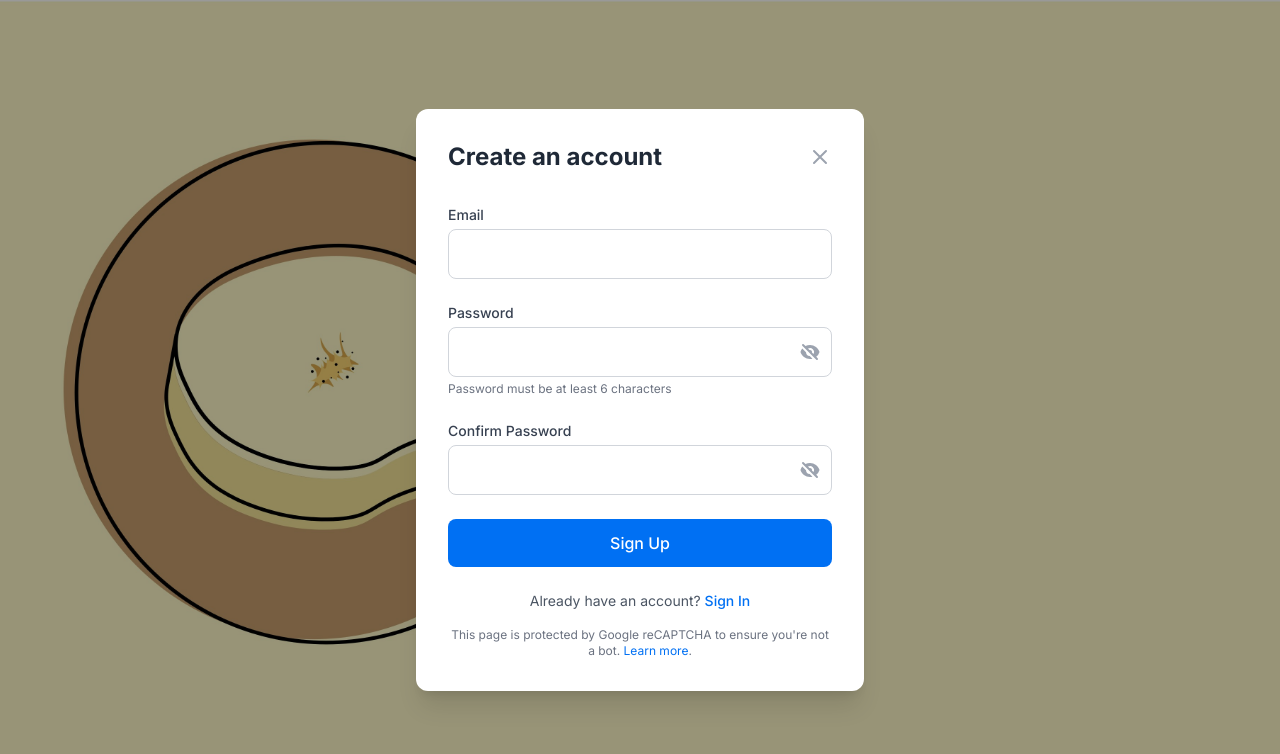
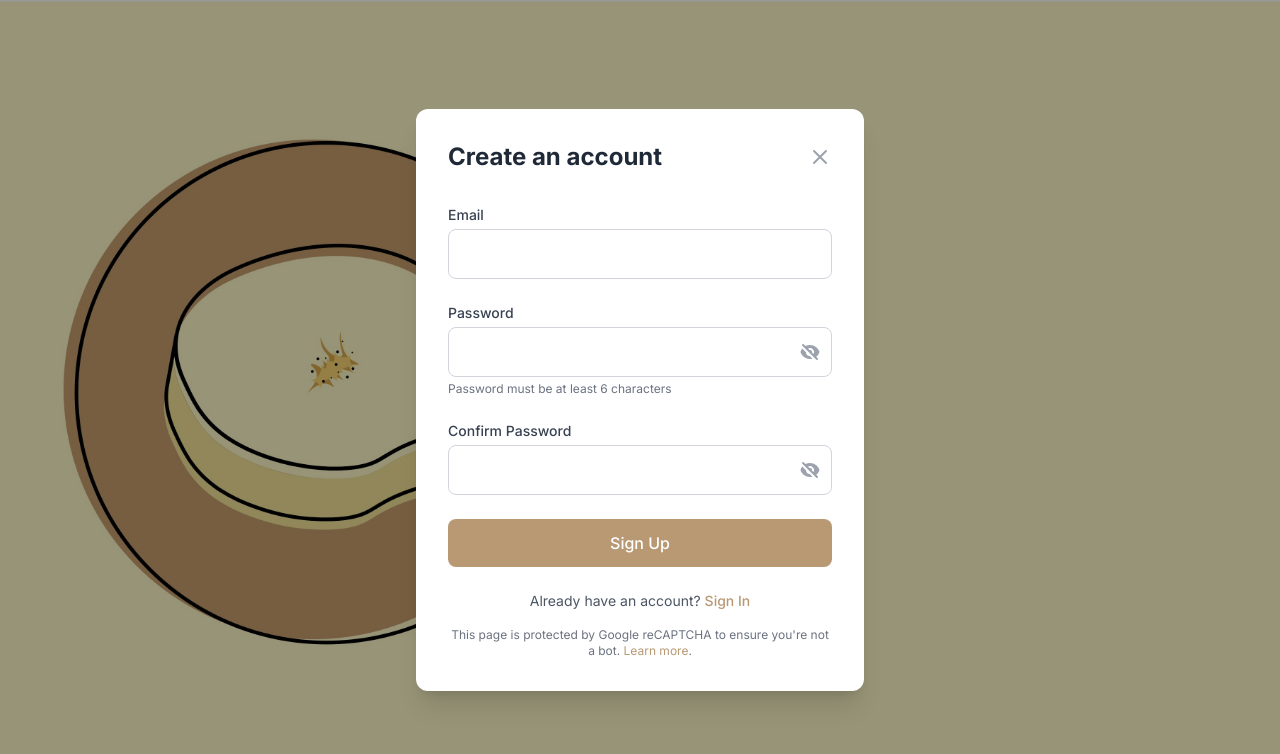
Before and after one commit to abhinavsingh1311/Projects, a Next.js app in the folder resume-scanner/: page /auth/signup in a window 1280 px wide. Shown: the top 754 px of the page. Built offline with nearby package versions, Linux system fonts and the light colour scheme; no server answers.

Commit message:
Improved styling of the application to match the bg color

```diff
--- a/resume-scanner/src/app/auth/signin/page.js
+++ b/resume-scanner/src/app/auth/signin/page.js
@@ -3,7 +3,6 @@ import { useState } from 'react';
 import { supabase } from '@/server/utils/supabase-client';
 import Link from 'next/link';
 import { useRouter } from 'next/navigation';
-import Image from 'next/image';
 
 export default function SignInPage() {
     const [email, setEmail] = useState('');
@@ -45,15 +44,14 @@ export default function SignInPage() {
     };
 
     return (
-        <div className="min-h-screen flex items-center justify-center bg-cover bg-center"
-            style={{ backgroundImage: 'url(/bg-leaves.jpg)' }}>
-            <div className="absolute inset-0 bg-black opacity-40"></div>
+        <div className="min-h-screen flex items-center justify-center bg-cream">
+            <div className="absolute inset-0 bg-cream-light opacity-40"></div>
 
-            <div className="bg-white dark:bg-gray-800 rounded-xl shadow-xl p-8 w-full max-w-md z-10">
+            <div className="bg-white rounded-2xl shadow-xl p-8 w-full max-w-md z-10 border border-brown-light">
                 <div className="flex justify-between items-center mb-8">
-                    <h1 className="text-2xl font-bold text-gray-800 dark:text-white">Sign in</h1>
+                    <h1 className="text-2xl font-bold text-brown">Sign in</h1>
                     <button
-                        className="text-gray-400 hover:text-gray-500"
+                        className="text-brown-light hover:text-brown"
                         onClick={() => router.push('/')}
                     >
                         <svg xmlns="http://www.w3.org/2000/svg" className="h-6 w-6" fill="none" viewBox="0 0 24 24" stroke="currentColor">
@@ -70,7 +68,7 @@ export default function SignInPage() {
 
                 <form onSubmit={handleSignIn} className="space-y-6">
                     <div>
-                        <label htmlFor="email" className="block text-sm font-medium text-gray-700 dark:text-gray-300 mb-1">
+                        <label htmlFor="email" className="block text-sm font-medium text-text mb-1">
                             Email or phone number
                         </label>
                         <input
@@ -78,14 +76,14 @@ export default function SignInPage() {
                             type="email"
                             value={email}
                             onChange={(e) => setEmail(e.target.value)}
-                            className="w-full px-4 py-3 rounded-lg border border-gray-300 dark:border-gray-600 focus:outline-none focus:ring-2 focus:ring-primary focus:border-transparent dark:bg-gray-700 dark:text-white"
+                            className="w-full px-4 py-3 rounded-lg border border-brown-light focus:outline-none focus:ring-2 focus:ring-brown focus:border-transparent bg-cream-light"
                             required
                         />
                     </div>
 
                     <div>
                         <div className="flex justify-between mb-1">
-                            <label htmlFor="password" className="block text-sm font-medium text-gray-700 dark:text-gray-300">
+                            <label htmlFor="password" className="block text-sm font-medium text-text">
                                 Password
                             </label>
                         </div>
@@ -95,12 +93,12 @@ export default function SignInPage() {
                                 type={showPassword ? "text" : "password"}
                                 value={password}
                                 onChange={(e) => setPassword(e.target.value)}
-                                className="w-full px-4 py-3 rounded-lg border border-gray-300 dark:border-gray-600 focus:outline-none focus:ring-2 focus:ring-primary focus:border-transparent dark:bg-gray-700 dark:text-white"
+                                className="w-full px-4 py-3 rounded-lg border border-brown-light focus:outline-none focus:ring-2 focus:ring-brown focus:border-transparent bg-cream-light"
                                 required
                             />
                             <button
                                 type="button"
-                                className="absolute inset-y-0 right-0 pr-3 flex items-center text-gray-400 hover:text-gray-600"
+                                className="absolute inset-y-0 right-0 pr-3 flex items-center text-brown-light hover:text-brown"
                                 onClick={() => setShowPassword(!showPassword)}
                             >
                                 {showPassword ? (
@@ -125,15 +123,15 @@ export default function SignInPage() {
                                 type="checkbox"
                                 checked={rememberMe}
                                 onChange={(e) => setRememberMe(e.target.checked)}
-                                className="h-4 w-4 text-primary focus:ring-primary border-gray-300 rounded"
+                                className="h-4 w-4 text-brown focus:ring-brown border-brown-light rounded"
                             />
-                            <label htmlFor="remember-me" className="ml-2 block text-sm text-gray-700 dark:text-gray-300">
+                            <label htmlFor="remember-me" className="ml-2 block text-sm text-text">
                                 Remember me
                             </label>
                         </div>
 
                         <div className="text-sm">
-                            <Link href="/auth/reset-password" className="text-primary hover:text-primary-dark">
+                            <Link href="/auth/reset-password" className="text-brown hover:text-brown-dark">
                                 Need help?
                             </Link>
                         </div>
@@ -142,7 +140,7 @@ export default function SignInPage() {
                     <button
                         type="submit"
                         disabled={loading}
-                        className="w-full py-3 px-4 bg-primary hover:bg-primary-dark focus:ring-4 focus:ring-primary-light focus:outline-none text-white font-medium rounded-lg transition duration-200 ease-in-out"
+                        className="w-full py-3 px-4 bg-brown hover:bg-brown-dark focus:ring-4 focus:ring-brown-light focus:outline-none text-white font-medium rounded-lg transition duration-200 ease-in-out"
                     >
                         {loading ? (
                             <div className="flex items-center justify-center">
@@ -159,17 +157,17 @@ export default function SignInPage() {
                 </form>
 
                 <div className="mt-6 text-center text-sm">
-                    <p className="text-gray-600 dark:text-gray-400">
+                    <p className="text-text-light">
                         Don't have an account?{' '}
-                        <Link href="/auth/signup" className="text-primary hover:text-primary-dark font-medium">
+                        <Link href="/auth/signup" className="text-brown hover:text-brown-dark font-medium">
                             Sign up
                         </Link>
                     </p>
                 </div>
 
-                <div className="mt-4 text-xs text-center text-gray-500 dark:text-gray-400">
+                <div className="mt-4 text-xs text-center text-text-light">
                     This page is protected by Google reCAPTCHA to ensure you're not a bot.{' '}
-                    <a href="#" className="text-primary hover:text-primary-dark">
+                    <a href="#" className="text-brown hover:text-brown-dark">
                         Learn more
                     </a>.
                 </div>
--- a/resume-scanner/src/app/globals.css
+++ b/resume-scanner/src/app/globals.css
@@ -3,19 +3,61 @@
 @tailwind utilities;
 
 :root {
-  --background: #ffffff;
-  --foreground: #171717;
+  --background: #fef8cd;
+  --foreground: #333333;
+  --primary: #b89974;
+  --secondary: #fef8cd;
+  --accent: #c9aa80;
 }
 
-@media (prefers-color-scheme: dark) {
-  :root {
-    --background: #0a0a0a;
-    --foreground: #ededed;
-  }
+.dark {
+  --background: #9e8364;
+  --foreground: #f5f5f5;
+  --primary: #c9aa80;
+  --secondary: #f0e9be;
+  --accent: #fff8d6;
+}
+
+html {
+  background-color: var(--background);
 }
 
 body {
   color: var(--foreground);
-  background: var(--background);
+  background-color: var(--background);
   font-family: Inter, Arial, Helvetica, sans-serif;
 }
+
+/* Custom styling for buttons */
+.btn-primary {
+  @apply bg-brown text-white px-4 py-2 rounded-lg hover:bg-brown-dark transition-colors;
+}
+
+.btn-secondary {
+  @apply bg-cream-light text-brown border border-brown px-4 py-2 rounded-lg hover:bg-cream transition-colors;
+}
+
+/* Custom card styling */
+.card {
+  @apply bg-white rounded-lg shadow-md border border-cream-dark overflow-hidden;
+}
+
+/* Custom form input styling */
+.input-field {
+  @apply px-3 py-2 rounded-lg border border-brown-light focus:outline-none focus:ring-2 focus:ring-brown focus:border-transparent;
+}
+
+/* Animations */
+@keyframes fadeIn {
+  from {
+    opacity: 0;
+  }
+
+  to {
+    opacity: 1;
+  }
+}
+
+.animate-fade-in {
+  animation: fadeIn 0.5s ease-in-out;
+}
--- a/resume-scanner/src/component/resumeUpload.js
+++ b/resume-scanner/src/component/resumeUpload.js
@@ -280,8 +280,8 @@ export default function ResumeUpload() {
                     type="submit"
                     disabled={uploading || !file}
                     className={`w-full flex justify-center py-3 px-4 border border-transparent rounded-lg shadow-sm text-sm font-medium text-white ${uploading || !file
-                            ? 'bg-gray-400 cursor-not-allowed'
-                            : 'bg-primary hover:bg-primary-dark focus:outline-none focus:ring-2 focus:ring-offset-2 focus:ring-primary'
+                        ? 'bg-gray-400 cursor-not-allowed'
+                        : 'bg-primary hover:bg-primary-dark focus:outline-none focus:ring-2 focus:ring-offset-2 focus:ring-primary'
                         } transition-colors duration-200`}
                 >
                     {uploading ? (
--- a/resume-scanner/tailwind.config.js
+++ b/resume-scanner/tailwind.config.js
@@ -1,3 +1,4 @@
+/** @type {import('tailwindcss').Config} */
 /** @type {import('tailwindcss').Config} */
 module.exports = {
     content: ['./src/pages/**/*.{js,ts,jsx,tsx,mdx}',
@@ -7,15 +8,30 @@ module.exports = {
     theme: {
         extend: {
             colors: {
+                cream: {
+                    light: '#fff8d6',
+                    DEFAULT: '#fef8cd',
+                    dark: '#f0e9be',
+                },
+                brown: {
+                    light: '#c9aa80',
+                    DEFAULT: '#b89974',
+                    dark: '#9e8364',
+                },
                 primary: {
-                    light: '#4da6ff',
-                    DEFAULT: '#0070f3',
-                    dark: '#0050b3',
+                    light: '#c9aa80',
+                    DEFAULT: '#b89974',
+                    dark: '#9e8364',
                 },
                 secondary: {
-                    DEFAULT: '#f5f5f5',
-                    dark: '#333333',
+                    light: '#fff8d6',
+                    DEFAULT: '#fef8cd',
+                    dark: '#f0e9be',
                 },
+                text: {
+                    DEFAULT: '#333333',
+                    light: '#666666',
+                }
             },
             fontFamily: {
                 sans: ['Inter', 'system-ui', 'sans-serif'],
@@ -23,5 +39,5 @@ module.exports = {
         },
     },
     plugins: [],
-    darkMode: 'media',
+    darkMode: 'class',
 }
```
